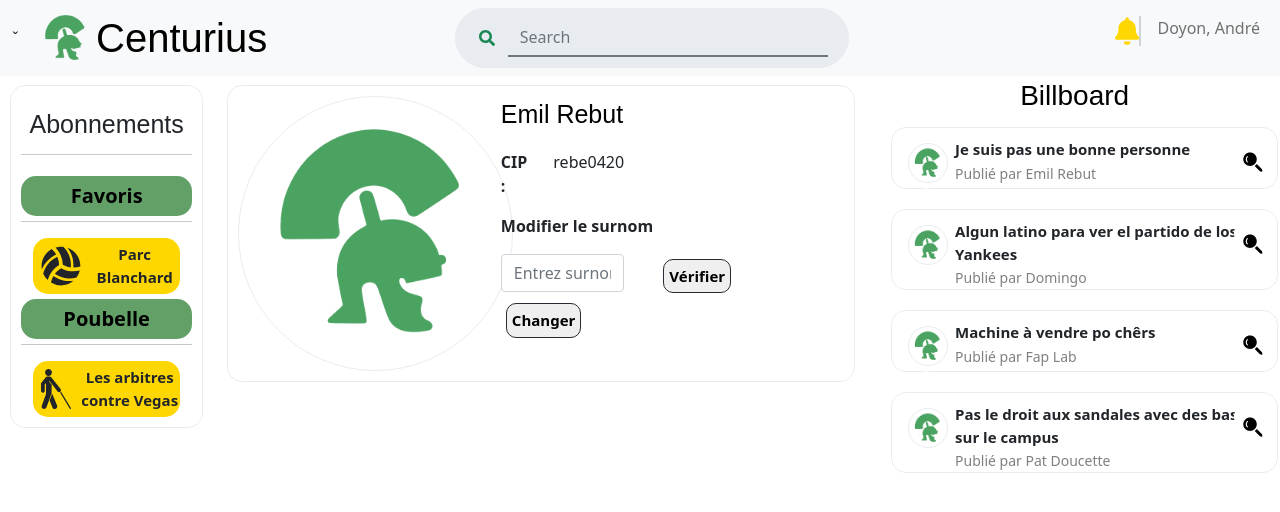
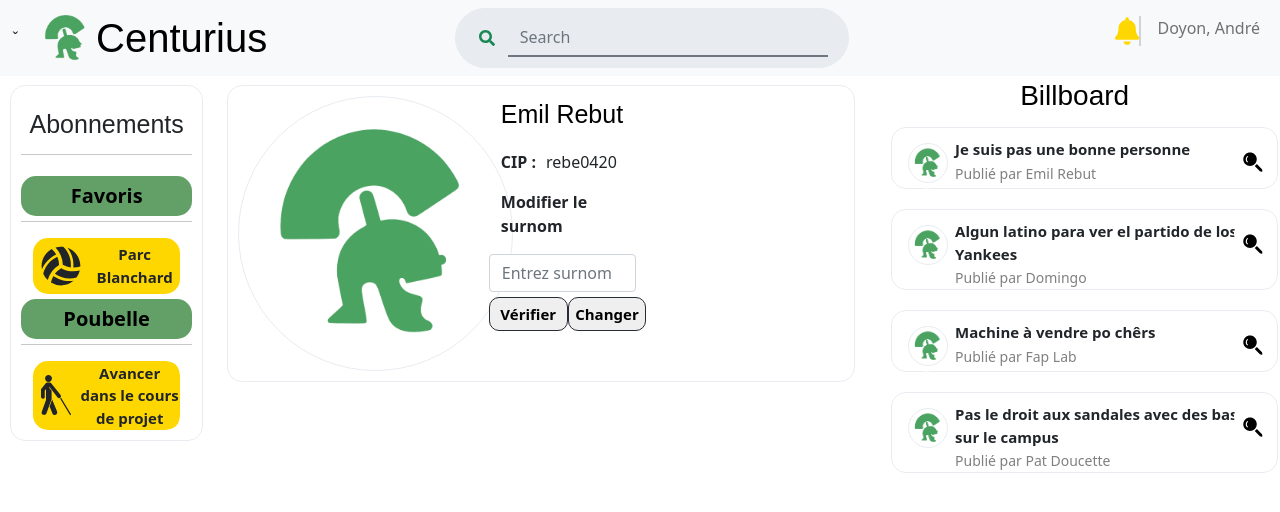
Before and after one commit to MtnDewD96/projet_centurius, a React (Create React App) app: page / in a window 1280 px wide. Shown: the top 512 px of the page. Built offline with nearby package versions, Linux system fonts and the light colour scheme; a web font is replaced by a local one.

Commit message:
Modification userPage

```diff
--- a/src/App.css
+++ b/src/App.css
@@ -359,13 +359,13 @@
 }
 
 .profilepage_button {
+  width: 100%;
   font-weight: bold;
   font-size: 15px;
   background-color: #e8ecf0 1px solid;
   border-radius: 10px;
   border: #282c34 1px solid;
   padding: 5px !important;
-  margin: 5px !important;
 }
 
 .profilepage_button:hover {
@@ -374,6 +374,7 @@
 
 .modifyUser {
   font-weight: bold;
+  padding-right: 10px;
 }
 
 .username {
@@ -384,3 +385,7 @@
 .form-group {
   padding-right: 10px;
 }
+
+.inputNickname {
+  padding-bottom: 5px;
+}
--- a/src/components/poubelle.jsx
+++ b/src/components/poubelle.jsx
@@ -5,7 +5,7 @@ class Poubelle extends Component {
   constructor(props) {
     super(props);
     this.state = {
-      _poubelleTitle: "Les arbitres contre Vegas",
+      _poubelleTitle: "Avancer dans le cours de projet",
       get poubelleTitle() {
         return this._poubelleTitle;
       },
--- a/src/components/userProfilePage.jsx
+++ b/src/components/userProfilePage.jsx
@@ -9,7 +9,7 @@ class UserProfilePage extends Component {
     const { nickName } = this.state;
     const { cip } = this.state;
     return (
-      <Container className="post_container fluid">
+      <Container className="post_container">
         <Col>
           <Row>
             <Col md={5}>
@@ -19,44 +19,46 @@ class UserProfilePage extends Component {
                 alt="legault"
               ></img>
             </Col>
-            <Col md={6}>
+            <Col md={3}>
               <Row>
                 <p className="username">{nickName}</p>
               </Row>
               <Row>
-                <Col md={2}>
+                <Col className="d-flex">
                   <p className="modifyUser">CIP :</p>
+                  <span>{cip}</span>
                 </Col>
-                <Col>{cip}</Col>
               </Row>
               <Row>
                 <p className="modifyUser">Modifier le surnom</p>
               </Row>
 
               <Row>
-                <Col md={6}>
-                  <Form>
+                <Col className="p-0">
+                  <Form className="inputNickname">
                     <div class="form-group">
                       <input
                         type="email"
                         class="form-control"
-                        id="exampleInputEmail1"
+                        id="inputNickname"
                         placeholder="Entrez surnom"
                       ></input>
                     </div>
                   </Form>
                 </Col>
-                <Col>
+              </Row>
+              <Row>
+                <Col className="p-0">
                   <button
-                    className="profilepage_button"
+                    className="profilepage_button m-0"
                     onClick={() => alert("Does it exists in the DB?")}
                   >
                     Vérifier
                   </button>
                 </Col>
-                <Col>
+                <Col className="p-0">
                   <button
-                    className="profilepage_button"
+                    className="profilepage_button m-0"
                     onClick={() => alert("sheesh")}
                   >
                     Changer
```
